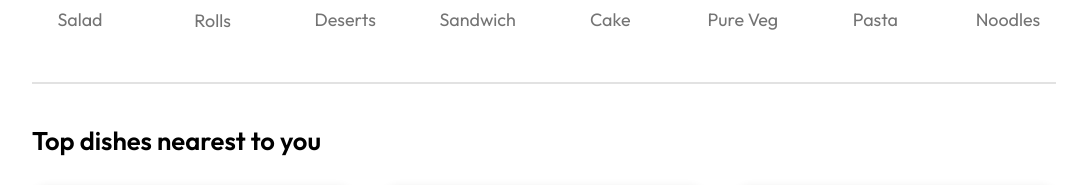
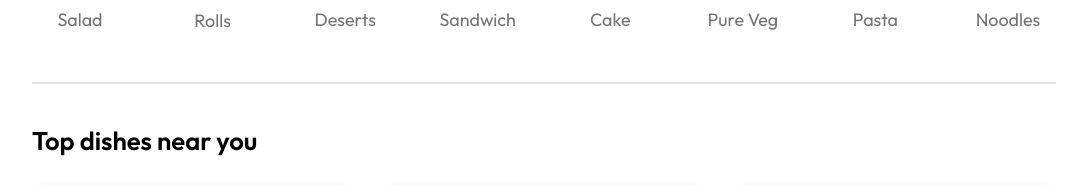
Before and after one commit to NofelShahbaz/Food-Delivery-website, a React (Vite) app: page / in a window 1280 px wide. Shown: the part 840-1025 px from the top of the page, without its empty margins (96-1183 px from the left). Built offline with nearby package versions, Linux system fonts and the light colour scheme.

Commit message:
Update FoodDisplay.jsx

```diff
--- a/src/components/FoodDisplay/FoodDisplay.jsx
+++ b/src/components/FoodDisplay/FoodDisplay.jsx
@@ -10,7 +10,7 @@ const FoodDisplay = ({category}) => {
 
   return (
     <div className='food-display' id='food-display'>
-        <h2>Top dishes nearest to you</h2>
+        <h2>Top dishes near you</h2>
         <div className="food-display-list">
             {food_list.map((item, index)=>{
 
```
